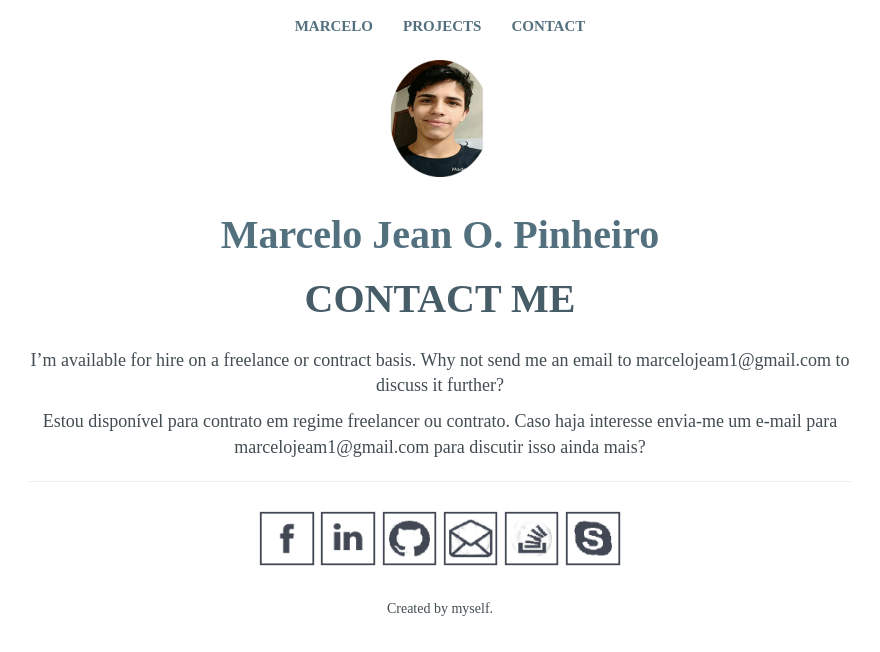
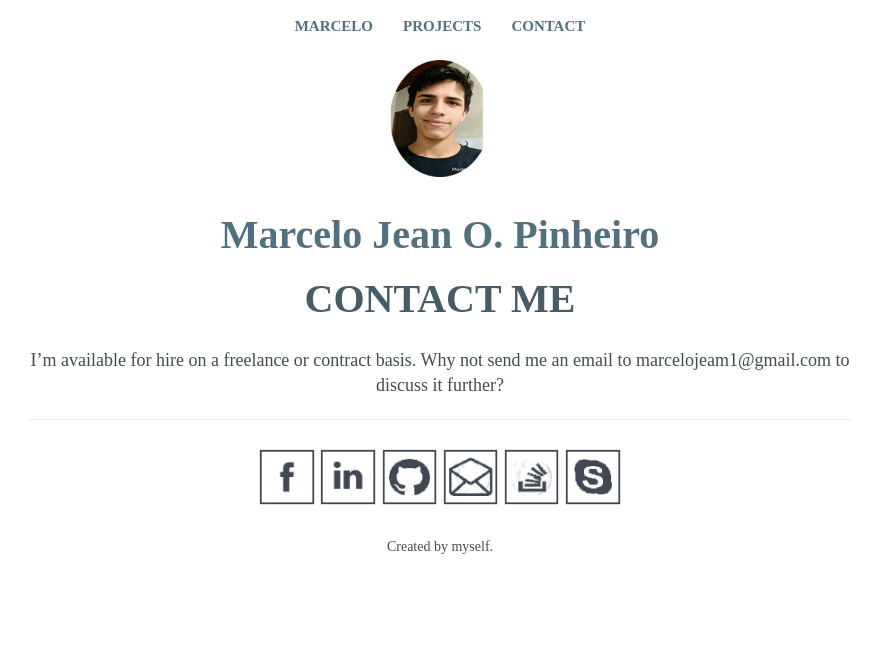
Before and after one commit to marcelojean10/marcelojean.github.io, a plain HTML site: page contact.html in a window 1280 px wide. Shown: the whole page, without its empty margins (200-1080 px from the left). Drawn offline with Linux system fonts and the light colour scheme.

Commit message:
Update contact.html

```diff
--- a/contact.html
+++ b/contact.html
@@ -44,7 +44,6 @@
       <h1>Marcelo Jean O. Pinheiro</h1>
       <h1 class="row-soft">CONTACT ME</h1>
       <p>I’m available for hire on a freelance or contract basis. Why not send me an email to marcelojeam1@gmail.com to discuss it further?</p>
-      <p>Estou disponível para contrato em regime freelancer ou contrato. Caso haja interesse envia-me um e-mail para marcelojeam1@gmail.com para discutir isso ainda mais?</p>
 
       <hr>
 
```
